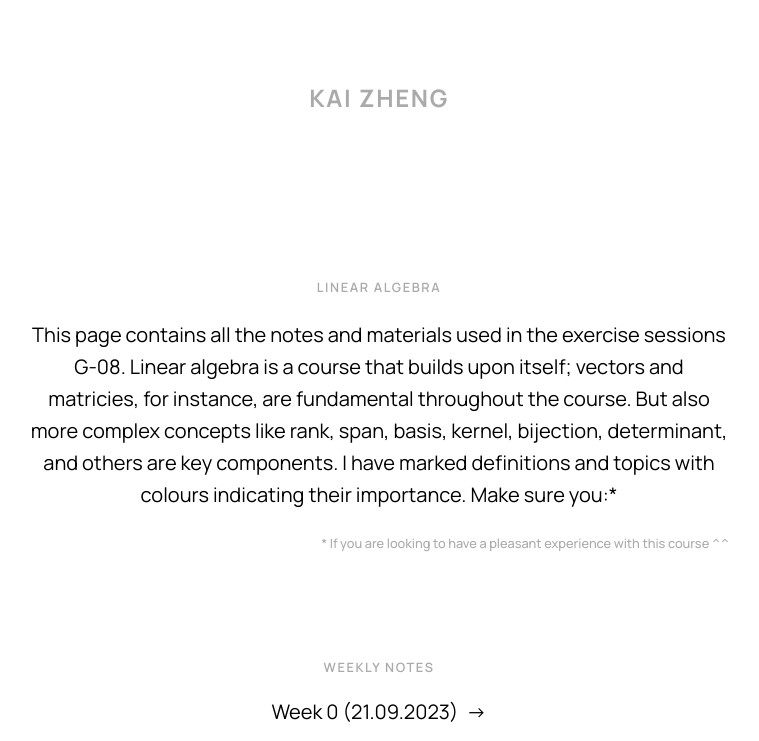
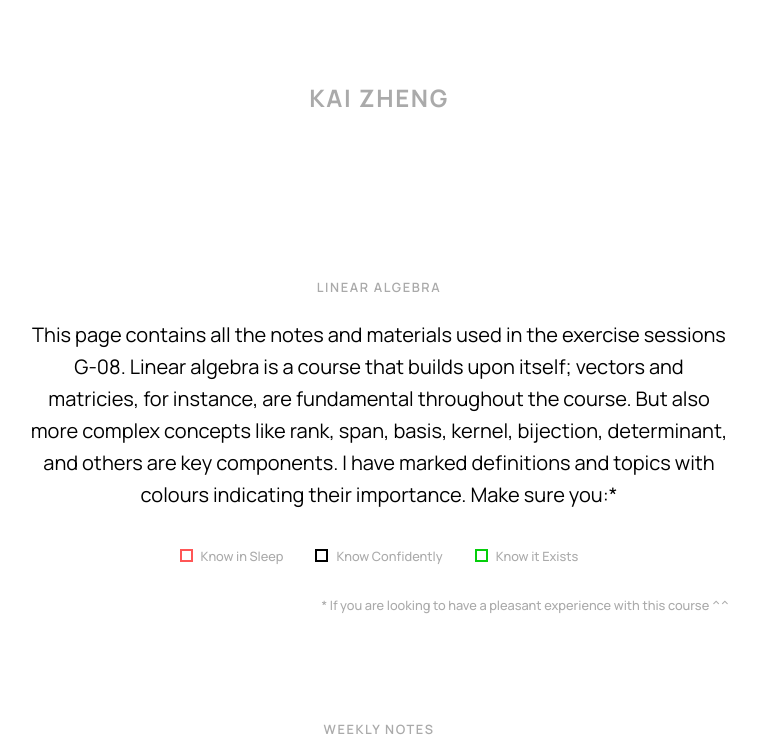
Before and after one commit to kaizhengde/kaizhengde, a React (Vite) app: page /linear-algebra in a window 1280 px wide. Shown: the top 741 px of the page, without its empty margins (261-1020 px from the left). Built offline with nearby package versions, Linux system fonts and the light colour scheme.

Commit message:
linear-algebra version 1.3 (priority rectangles)

```diff
--- a/src/app/linear-algebra/linear-algebra-contents.tsx
+++ b/src/app/linear-algebra/linear-algebra-contents.tsx
@@ -1,18 +1,34 @@
-import TextContent from '@/components/content/text-content';
 import ListContent from '@/components/content/list-content';
 import Item from '@/components/item/item';
 import Items from '@/components/item/items';
+import Content from '@/components/content/content';
+import PriorityRectangle from '@/components/priority/priority-rectangle';
+import styles from './linear-algebra.module.css';
 
 const LinearAlgebraContents = () => {
   return (
     <section className="content">
       <div className="layer-text">
-        <TextContent
+        <Content
           title="Linear Algebra"
-          text="This page contains all the notes and materials used in the exercise sessions G-08. Linear algebra is a course that builds upon itself; vectors and matricies, for instance, are fundamental throughout the course. But also more complex concepts like rank, span, basis, kernel, bijection, determinant, and others are key components. I have marked definitions and topics with colours indicating their importance. Make sure you:*"
           footnote="If you are looking to have a pleasant experience with this course ^^"
         >
-        </TextContent>
+          <p>{"This page contains all the notes and materials used in the exercise sessions G-08. Linear algebra is a course that builds upon itself; vectors and matricies, for instance, are fundamental throughout the course. But also more complex concepts like rank, span, basis, kernel, bijection, determinant, and others are key components. I have marked definitions and topics with colours indicating their importance. Make sure you:*"}</p>
+          <div className={styles.divPriority}>
+            <div className={styles.divPriority}>
+              <PriorityRectangle color="red" />
+              <p className="footnote">{"Know in Sleep"}</p>
+            </div>
+            <div className={styles.divPriority}>
+              <PriorityRectangle color="black" />
+              <p className="footnote">{"Know Confidently"}</p>
+            </div>
+            <div className={styles.divPriority}>
+              <PriorityRectangle color="green" />
+              <p className="footnote">{"Know it Exists"}</p>
+            </div>
+          </div>
+        </Content>
 
         <ListContent
           title="Weekly Notes"
--- /dev/null
+++ b/src/app/linear-algebra/linear-algebra.module.css
@@ -0,0 +1,8 @@
+.divPriority
+{
+  display: flex;
+  flex-direction: row;
+  align-items: center;
+  justify-content: center;
+  padding: 0 16px;
+}
--- a/src/components/content/content.module.css
+++ b/src/components/content/content.module.css
@@ -25,7 +25,7 @@
   text-align: center;
 }
 
-.p
+.div p
 {
   text-align: center;
 }
--- a/src/components/content/text-content.tsx
+++ b/src/components/content/text-content.tsx
@@ -1,5 +1,4 @@
 import Content from './content.tsx';
-import styles from './content.module.css';
 
 interface TextContentProps {
   title: string;
@@ -14,7 +13,7 @@ const TextContent: React.FC<TextContentProps> = ({
 }) => {
   return (
     <Content title={title} footnote={footnote}>
-      <p className={styles.p}>{text}</p>
+      <p>{text}</p>
     </Content>
   );
 }
--- /dev/null
+++ b/src/components/priority/priority-rectangle.module.css
@@ -0,0 +1,24 @@
+.rectangle
+{
+  width: 13px;
+  height: 13px;
+  border-color: var(--kai-priority-black);
+  border-style: solid;
+  border-width: 2.5px;
+  margin-right: 8px;
+}
+
+.rectangle.green
+{
+  border-color: var(--kai-priority-green);
+}
+
+.rectangle.black
+{
+  border-color: var(--kai-priority-black);
+}
+
+.rectangle.red
+{
+  border-color: var(--kai-priority-red);
+}
--- /dev/null
+++ b/src/components/priority/priority-rectangle.tsx
@@ -0,0 +1,14 @@
+import React from 'react';
+import styles from './priority-rectangle.module.css';
+
+export interface PriorityRectangleProps {
+  color: 'green' | 'black' | 'red';
+}
+
+const PriorityRectangle: React.FC<PriorityRectangleProps> = ({ color }) => {
+  return (
+    <div className={`${styles.rectangle} ${styles[color]}`}></div>
+  );
+};
+
+export default PriorityRectangle;
--- a/src/css/colors.css
+++ b/src/css/colors.css
@@ -6,6 +6,6 @@
   --kai-lightgrey: #f7f7f7;
   --kai-white: #ffffff;
   --kai-priority-green: #05ce0b;
-  --kai-proproty-black: #000000;
-  --kai-proproty-red: #ff5656;
+  --kai-priority-black: #000000;
+  --kai-priority-red: #ff5656;
 }
```
